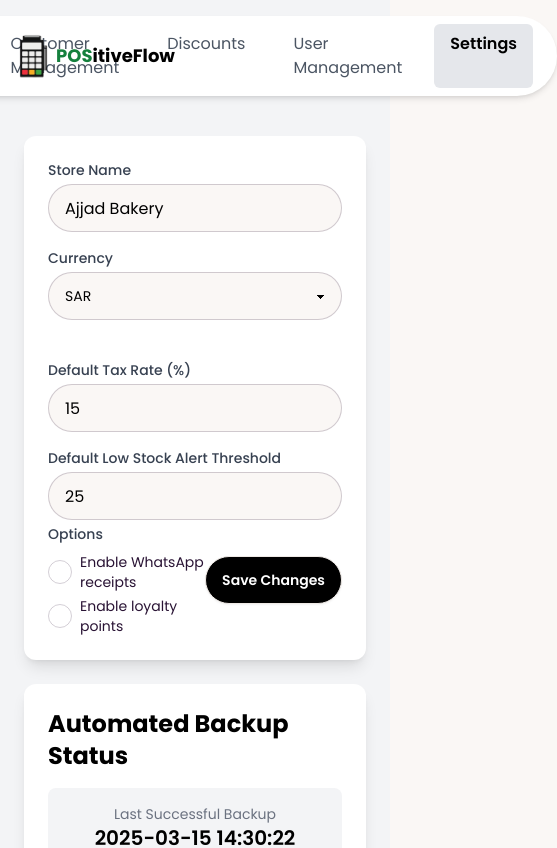
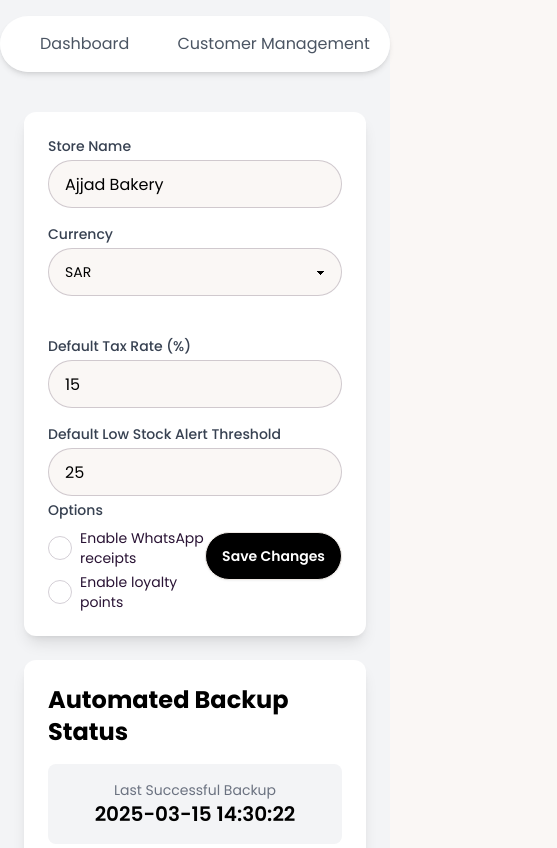
Before and after one commit to mo-alkubaish/POSitiveflow, a Next.js app in the folder frontend/: page /settings in a window 390 px wide. Shown: the top 848 px of the page, 557 px wide, since content can reach past the window. Built offline with nearby package versions, Linux system fonts and the light colour scheme.

Commit message:
Update Navbar.tsx

```diff
--- a/frontend/app/components/Navbar.tsx
+++ b/frontend/app/components/Navbar.tsx
@@ -14,12 +14,11 @@ const Navbar = () => {
     { path: '/settings', label: 'Settings' }
   ];
 
-  const isActive = (path: string) => pathname === path;
+  const isActive = (path) => pathname === path;
 
   return (
-    <div className="flex items-center justify-center py-4 relative ">
-      {/* Logo and Title positioned outside the main navbar container */}
-      <div className="absolute left-4 top-1/2 transform -translate-y-1/2 flex items-center space-x-2 text-lg font-bold">
+    <div className="flex items-center justify-center py-4 relative w-full">
+      <div className="absolute left-4 top-1/2 transform -translate-y-1/2 flex items-center space-x-2 text-lg font-bold hidden sm:flex">
         <img src="/logo.png" alt="PositiveFlow Logo" className="w-8 h-auto" />
         <Link href="/" className="flex items-center">
           <span className="text-green-700">POS</span>
@@ -27,13 +26,12 @@ const Navbar = () => {
         </Link>
       </div>
 
-      {/* Centered Navigation Links with rounded background */}
-      <div className="bg-white px-6 py-2 rounded-full shadow-md flex space-x-4">
+      <div className="bg-white px-6 py-2 rounded-full shadow-md flex space-x-4 overflow-x-auto">
         {navLinks.map(({ path, label }) => (
           <Link
             key={path}
             href={path}
-            className={`px-4 py-2 rounded-md transition-all duration-300 ${
+            className={`px-4 py-2 rounded-md transition-all duration-300 whitespace-nowrap ${
               isActive(path)
                 ? 'bg-gray-200 text-black font-semibold'
                 : 'text-gray-600 hover:bg-gray-100 hover:text-black'
```
